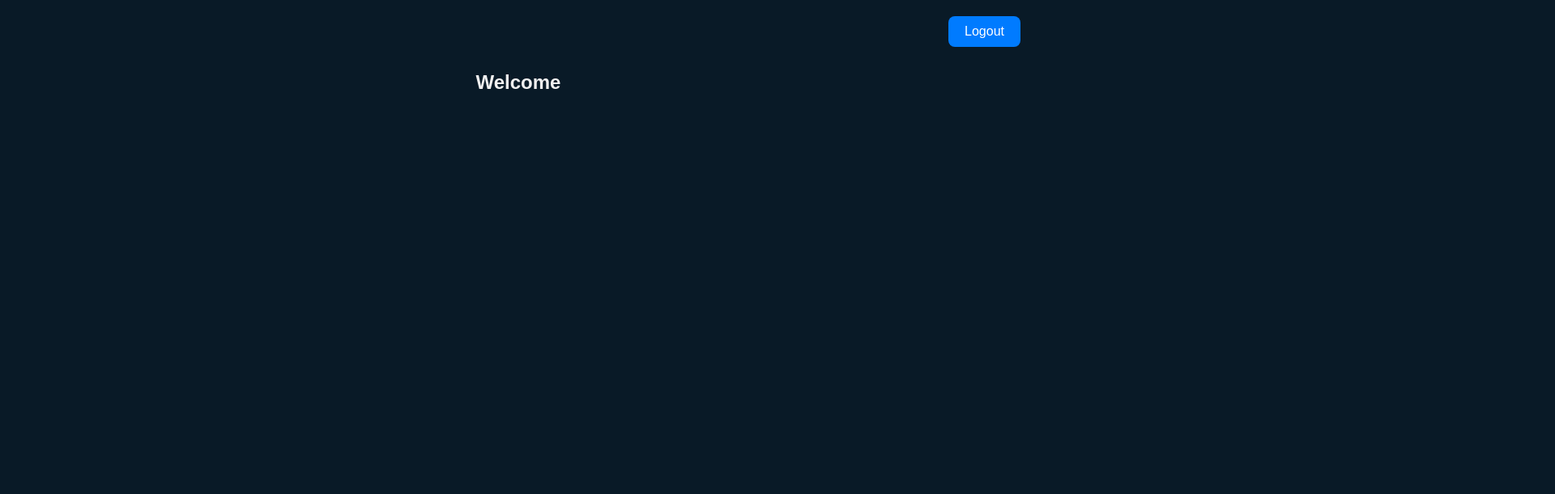
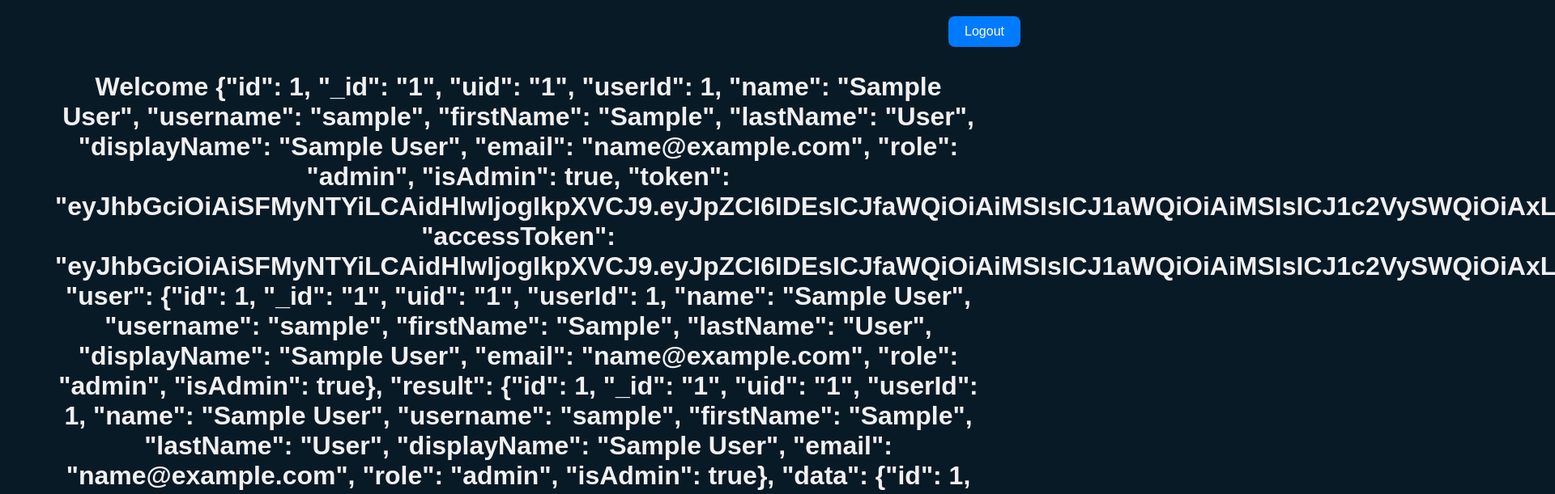
Before and after one commit to benjaminR99/attendance-system, a React (Vite) app in the folder client/: page / in a window 1280 px wide. Shown: the top 611 px of the page at 81% size, 1920 px wide, since content can reach past the window. Built offline with nearby package versions, Linux system fonts and the light colour scheme; sample sign-in values are in the browser's storage.

Commit message:
#4.5 protect routs by redirect to login page

```diff
--- a/client/src/App.jsx
+++ b/client/src/App.jsx
@@ -1,19 +1,41 @@
 import React, { useState, useEffect } from 'react';
-import {  Routes, Route, Navigate } from 'react-router-dom';
+import { Routes, Route, Navigate, Outlet } from 'react-router-dom';
 import Login from './components/Login';
 import Home from './components/Home';
+import Layout from './components/Layout';
 import './index.css';
 
 const App = () => {
+  const [loggedIn, setLoggedIn] = useState(false);
+  const [loading, setLoading] = useState(true);
+  const [user, setUser] = useState('');
 
-  const [loggedIn, setLoggedIn] = useState(false);
+  useEffect(() => {
+    const isLoggedIn = localStorage.getItem('Loggedin') === 'true';
+    setLoggedIn(isLoggedIn);
+    setLoading(false);
+  }, []);
+
+  useEffect(() => {
+    if (loggedIn) {
+      setUser(localStorage.getItem('user'));
+    }
+  }, [loggedIn]);
+
+  if (loading) {
+    return <div>Loading...</div>;
+  }
 
   return (
-      <Routes>
-        <Route path="/login" element={ <Login setLoggedIn={setLoggedIn}/>} />
-        <Route path="/" element={ <Home setLoggedIn={setLoggedIn}/>} />
-      </Routes>
-    );
+    <Routes>
+      <Route path="/" element={<Layout />}>
+        <Route element={loggedIn ? <Outlet /> : <Navigate to="/login" />}>
+          <Route index element={<Home setLoggedIn={setLoggedIn} user={user} />} />
+        </Route>
+      </Route>
+      <Route path="/login" element={<Login setLoggedIn={setLoggedIn}/>} />
+    </Routes>
+  );
 };
 
 export default App;
--- a/client/src/components/Home.jsx
+++ b/client/src/components/Home.jsx
@@ -1,19 +1,20 @@
-
 import React from 'react';
 import { useNavigate } from 'react-router-dom';
 
-const Home = ({ setLoggedIn }) => {
+const Home = ({ setLoggedIn,user }) => {
 
   const navigate = useNavigate();
 
   const handleLogout = () => {
     setLoggedIn(false);
+    localStorage.removeItem('Loggedin');
+    localStorage.removeItem('user');
     navigate('/login');
   };
 
   return (
     <div className='home-container'>
-      <h2>Welcome</h2>
+      <h1>Welcome {user}</h1>
       <button onClick={handleLogout}>Logout</button>
     </div>
   );
--- /dev/null
+++ b/client/src/components/Layout.jsx
@@ -0,0 +1,12 @@
+import React from 'react';
+import { Outlet } from 'react-router-dom';
+
+const Layout = () => {
+  return (
+    <main>
+        <Outlet/>
+    </main>
+  )
+}
+
+export default Layout
--- a/client/src/components/Login.jsx
+++ b/client/src/components/Login.jsx
@@ -1,7 +1,6 @@
 import React, { useState } from 'react';
 import api from '../api/api'
 import { useNavigate } from 'react-router-dom';
-
 
 const Login = ({ setLoggedIn }) => {
   const [username, setUsername] = useState('');
@@ -12,8 +11,13 @@ const Login = ({ setLoggedIn }) => {
   const handleLogin = async (e) => {
     e.preventDefault();
     try {
-      const response = await api.post('/auth', { user: username, pwd: password });
-      console.log('token', response.data.accessToken);
+      const response = await api.post('/auth', {
+            user: username,
+            pwd: password
+         });
+      localStorage.setItem('Loggedin',"true");
+      localStorage.setItem('user',username);
+      console.log('token', response.data.accessToken); //can decode and get username
       setLoggedIn(true);
       setUsername('');
       setPassword('');
--- a/client/src/index.css
+++ b/client/src/index.css
@@ -81,10 +81,10 @@ home-container {
   position: relative; /* To position the logout button within this container */
 }
 
-.home-container h2 {
+.home-container h1 {
   margin-bottom: 20px;
   color: #f0f0f0;
-  font-size: 24px;
+  font-size: 32px;
   text-align: center;
 }
 
```
